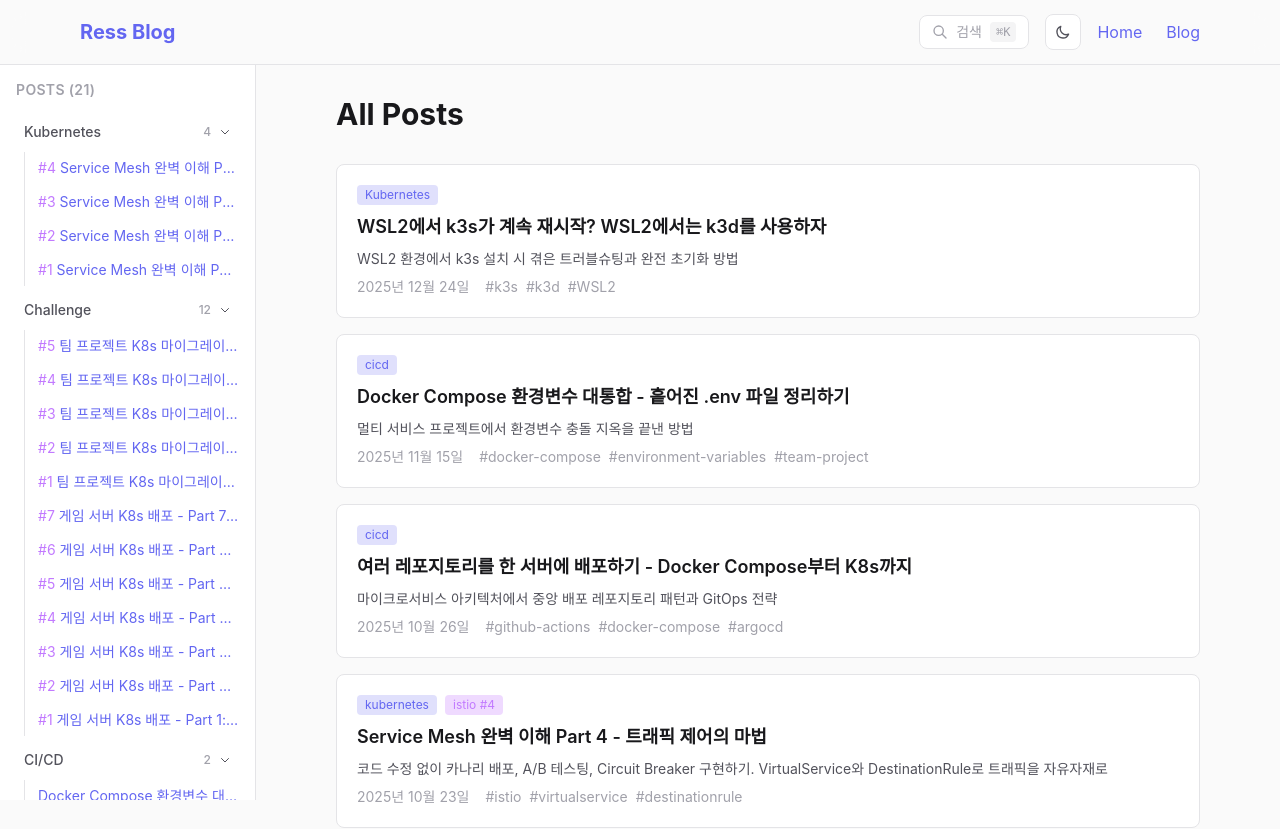
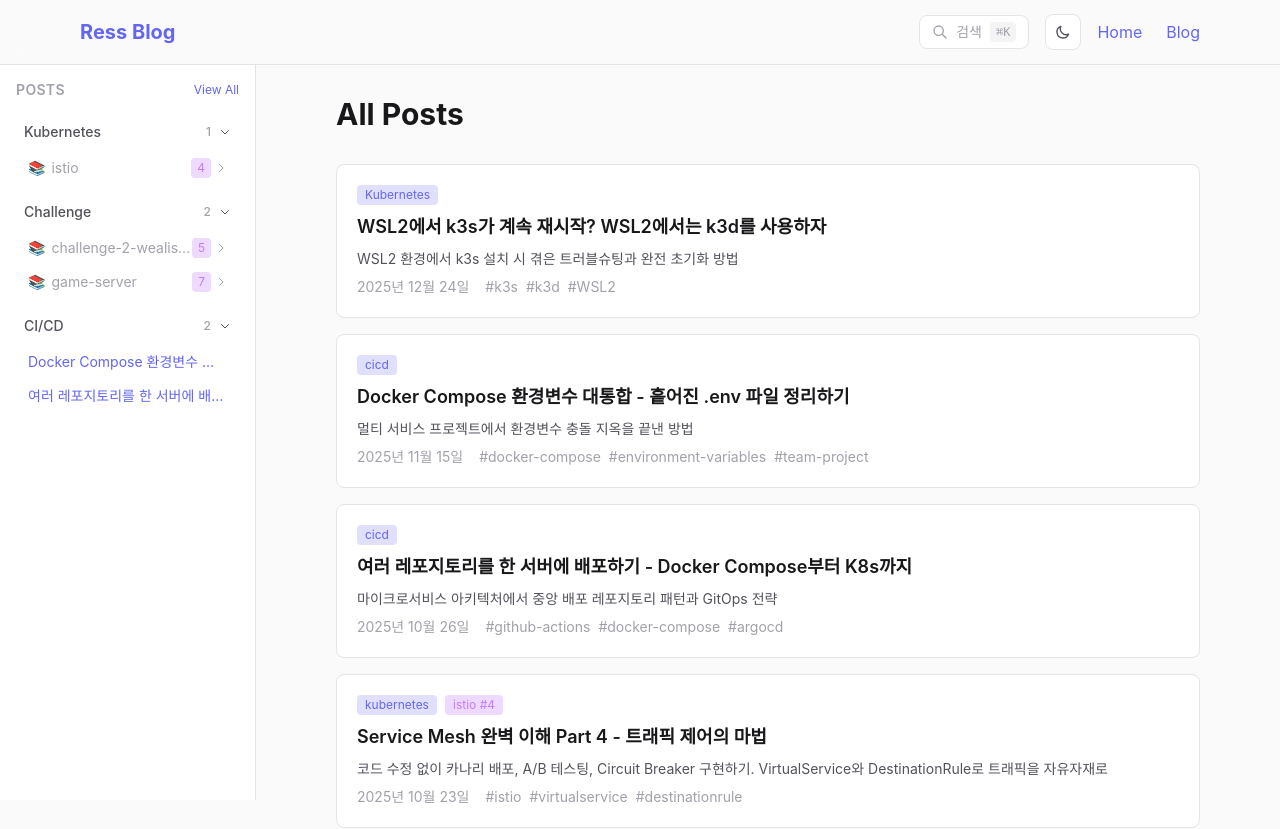
Before and after one commit to ressKim-io/my-blog, a Next.js app: page /blog in a window 1280 px wide. Shown: the top 829 px of the page. Built offline with nearby package versions, Linux system fonts and the light colour scheme.

Commit message:
Improve sidebar: series grouping with accordion

```diff
--- a/src/components/Sidebar.tsx
+++ b/src/components/Sidebar.tsx
@@ -18,18 +18,65 @@ interface SidebarProps {
   posts: Post[];
 }
 
+interface SeriesGroup {
+  name: string;
+  posts: Post[];
+  latestSlug: string;
+}
+
 export default function Sidebar({ posts }: SidebarProps) {
   const pathname = usePathname();
   const [isOpen, setIsOpen] = useState(false);
+  const [expandedSeries, setExpandedSeries] = useState<Set<string>>(new Set());
   const [expandedCategories, setExpandedCategories] = useState<Set<string>>(new Set(['kubernetes', 'challenge', 'cicd']));
 
-  // 카테고리별로 그룹화
-  const postsByCategory = posts.reduce((acc, post) => {
+  const currentSlug = pathname.replace('/blog/', '').replace(/\/$/, '');
+
+  // 시리즈와 개별 포스트 분리
+  const seriesMap = new Map<string, SeriesGroup>();
+  const standalonePosts: Post[] = [];
+
+  posts.forEach((post) => {
+    if (post.series) {
+      const existing = seriesMap.get(post.series.name);
+      if (existing) {
+        existing.posts.push(post);
+        // order가 1인 글을 대표로
+        if (post.series.order === 1) {
+          existing.latestSlug = post.slug;
+        }
+      } else {
+        seriesMap.set(post.series.name, {
+          name: post.series.name,
+          posts: [post],
+          latestSlug: post.slug,
+        });
+      }
+    } else {
+      standalonePosts.push(post);
+    }
+  });
+
+  // 시리즈 내 포스트 정렬
+  seriesMap.forEach((series) => {
+    series.posts.sort((a, b) => (a.series?.order || 0) - (b.series?.order || 0));
+    series.latestSlug = series.posts[0]?.slug || series.latestSlug;
+  });
+
+  // 카테고리별 그룹화 (시리즈는 하나로, 개별 글은 그대로)
+  const categoryItems: Record<string, Array<{ type: 'series'; data: SeriesGroup } | { type: 'post'; data: Post }>> = {};
+
+  seriesMap.forEach((series) => {
+    const category = series.posts[0]?.category || 'etc';
+    if (!categoryItems[category]) categoryItems[category] = [];
+    categoryItems[category].push({ type: 'series', data: series });
+  });
+
+  standalonePosts.forEach((post) => {
     const category = post.category || 'etc';
-    if (!acc[category]) acc[category] = [];
-    acc[category].push(post);
-    return acc;
-  }, {} as Record<string, Post[]>);
+    if (!categoryItems[category]) categoryItems[category] = [];
+    categoryItems[category].push({ type: 'post', data: post });
+  });
 
   const categoryLabels: Record<string, string> = {
     kubernetes: 'Kubernetes',
@@ -39,7 +86,7 @@ export default function Sidebar({ posts }: SidebarProps) {
   };
 
   const categoryOrder = ['kubernetes', 'challenge', 'cicd', 'etc'];
-  const sortedCategories = categoryOrder.filter((cat) => postsByCategory[cat]);
+  const sortedCategories = categoryOrder.filter((cat) => categoryItems[cat]);
 
   const toggleCategory = (category: string) => {
     const newExpanded = new Set(expandedCategories);
@@ -51,7 +98,21 @@ export default function Sidebar({ posts }: SidebarProps) {
     setExpandedCategories(newExpanded);
   };
 
-  const currentSlug = pathname.replace('/blog/', '');
+  const toggleSeries = (seriesName: string) => {
+    const newExpanded = new Set(expandedSeries);
+    if (newExpanded.has(seriesName)) {
+      newExpanded.delete(seriesName);
+    } else {
+      newExpanded.add(seriesName);
+    }
+    setExpandedSeries(newExpanded);
+  };
+
+  const isPostActive = (slug: string) => currentSlug === slug;
+  const isSeriesActive = (series: SeriesGroup) => series.posts.some((p) => isPostActive(p.slug));
+
+  // 최대 표시 개수
+  const MAX_ITEMS_PER_CATEGORY = 5;
 
   return (
     <>
@@ -84,21 +145,35 @@ export default function Sidebar({ posts }: SidebarProps) {
         `}
       >
         <div className="p-4">
-          <h3 className="text-sm font-semibold text-[var(--text-muted)] uppercase tracking-wide mb-4">
-            Posts ({posts.length})
+          <div className="flex items-center justify-between mb-4">
+            <h3 className="text-sm font-semibold text-[var(--text-muted)] uppercase tracking-wide">
+              Posts
             </h3>
+            <Link
+              href="/blog"
+              className="text-xs text-[var(--accent)] hover:underline"
+              onClick={() => setIsOpen(false)}
+            >
+              View All
+            </Link>
+          </div>
 
-          <nav className="space-y-2">
-            {sortedCategories.map((category) => (
-              <div key={category}>
+          <nav className="space-y-1">
+            {sortedCategories.map((category) => {
+              const items = categoryItems[category];
+              const displayItems = items.slice(0, MAX_ITEMS_PER_CATEGORY);
+              const hasMore = items.length > MAX_ITEMS_PER_CATEGORY;
+
+              return (
+                <div key={category} className="mb-3">
                   <button
                     onClick={() => toggleCategory(category)}
-                  className="w-full flex items-center justify-between px-2 py-1.5 text-sm font-medium text-[var(--text-secondary)] hover:text-[var(--text-primary)] transition-colors"
+                    className="w-full flex items-center justify-between px-2 py-1.5 text-sm font-medium text-[var(--text-secondary)] hover:text-[var(--text-primary)] transition-colors rounded hover:bg-[var(--bg-tertiary)]"
                   >
                     <span>{categoryLabels[category] || category}</span>
                     <span className="flex items-center gap-2">
                       <span className="text-xs text-[var(--text-muted)]">
-                      {postsByCategory[category].length}
+                        {items.length}
                       </span>
                       <svg
                         xmlns="http://www.w3.org/2000/svg"
@@ -113,32 +188,111 @@ export default function Sidebar({ posts }: SidebarProps) {
                   </button>
 
                   {expandedCategories.has(category) && (
-                  <ul className="ml-2 mt-1 space-y-0.5 border-l border-[var(--border)]">
-                    {postsByCategory[category].map((post) => (
+                    <ul className="mt-1 space-y-0.5">
+                      {displayItems.map((item) => {
+                        if (item.type === 'series') {
+                          const series = item.data;
+                          const isActive = isSeriesActive(series);
+                          const isExpanded = expandedSeries.has(series.name);
+
+                          return (
+                            <li key={series.name}>
+                              {/* 시리즈 헤더 */}
+                              <button
+                                onClick={() => toggleSeries(series.name)}
+                                className={`
+                                  w-full flex items-center justify-between px-3 py-1.5 text-sm rounded transition-colors
+                                  ${isActive
+                                    ? 'bg-[var(--accent)]/10 text-[var(--accent)]'
+                                    : 'text-[var(--text-muted)] hover:text-[var(--text-primary)] hover:bg-[var(--bg-tertiary)]'
+                                  }
+                                `}
+                              >
+                                <span className="flex items-center gap-1.5 truncate">
+                                  <span className="text-purple-400">📚</span>
+                                  <span className="truncate">{series.name}</span>
+                                </span>
+                                <span className="flex items-center gap-1 shrink-0">
+                                  <span className="text-xs px-1.5 py-0.5 rounded bg-purple-500/20 text-purple-400">
+                                    {series.posts.length}
+                                  </span>
+                                  <svg
+                                    xmlns="http://www.w3.org/2000/svg"
+                                    className={`w-3 h-3 transition-transform ${isExpanded ? 'rotate-90' : ''}`}
+                                    fill="none"
+                                    viewBox="0 0 24 24"
+                                    stroke="currentColor"
+                                  >
+                                    <path strokeLinecap="round" strokeLinejoin="round" strokeWidth={2} d="M9 5l7 7-7 7" />
+                                  </svg>
+                                </span>
+                              </button>
+
+                              {/* 시리즈 내 포스트 목록 */}
+                              {isExpanded && (
+                                <ul className="ml-4 mt-1 space-y-0.5 border-l border-[var(--border)]">
+                                  {series.posts.map((post) => (
                                     <li key={post.slug}>
                                       <Link
                                         href={`/blog/${post.slug}`}
                                         onClick={() => setIsOpen(false)}
                                         className={`
-                            block pl-3 py-1.5 text-sm truncate transition-colors border-l-2 -ml-[1px]
-                            ${currentSlug === post.slug
+                                          block pl-3 py-1 text-sm truncate transition-colors border-l-2 -ml-[1px]
+                                          ${isPostActive(post.slug)
                                             ? 'border-[var(--accent)] text-[var(--accent)] font-medium'
                                             : 'border-transparent text-[var(--text-muted)] hover:text-[var(--text-primary)] hover:border-[var(--text-muted)]'
                                           }
                                         `}
                                         title={post.title}
                                       >
-                          {post.series && (
-                            <span className="text-purple-400 mr-1">#{post.series.order}</span>
-                          )}
-                          {post.title}
+                                        <span className="text-purple-400 mr-1">#{post.series?.order}</span>
+                                        {post.title.replace(/\[.*?\]\s*/, '').slice(0, 25)}...
                                       </Link>
                                     </li>
                                   ))}
                                 </ul>
                               )}
+                            </li>
+                          );
+                        } else {
+                          const post = item.data;
+                          return (
+                            <li key={post.slug}>
+                              <Link
+                                href={`/blog/${post.slug}`}
+                                onClick={() => setIsOpen(false)}
+                                className={`
+                                  block px-3 py-1.5 text-sm truncate transition-colors rounded
+                                  ${isPostActive(post.slug)
+                                    ? 'bg-[var(--accent)]/10 text-[var(--accent)] font-medium'
+                                    : 'text-[var(--text-muted)] hover:text-[var(--text-primary)] hover:bg-[var(--bg-tertiary)]'
+                                  }
+                                `}
+                                title={post.title}
+                              >
+                                {post.title}
+                              </Link>
+                            </li>
+                          );
+                        }
+                      })}
+
+                      {hasMore && (
+                        <li>
+                          <Link
+                            href="/blog"
+                            onClick={() => setIsOpen(false)}
+                            className="block px-3 py-1.5 text-xs text-[var(--text-muted)] hover:text-[var(--accent)] transition-colors"
+                          >
+                            + {items.length - MAX_ITEMS_PER_CATEGORY} more →
+                          </Link>
+                        </li>
+                      )}
+                    </ul>
+                  )}
                 </div>
-            ))}
+              );
+            })}
           </nav>
         </div>
       </aside>
```
Lines whose indentation alone changed are shown as unchanged.
